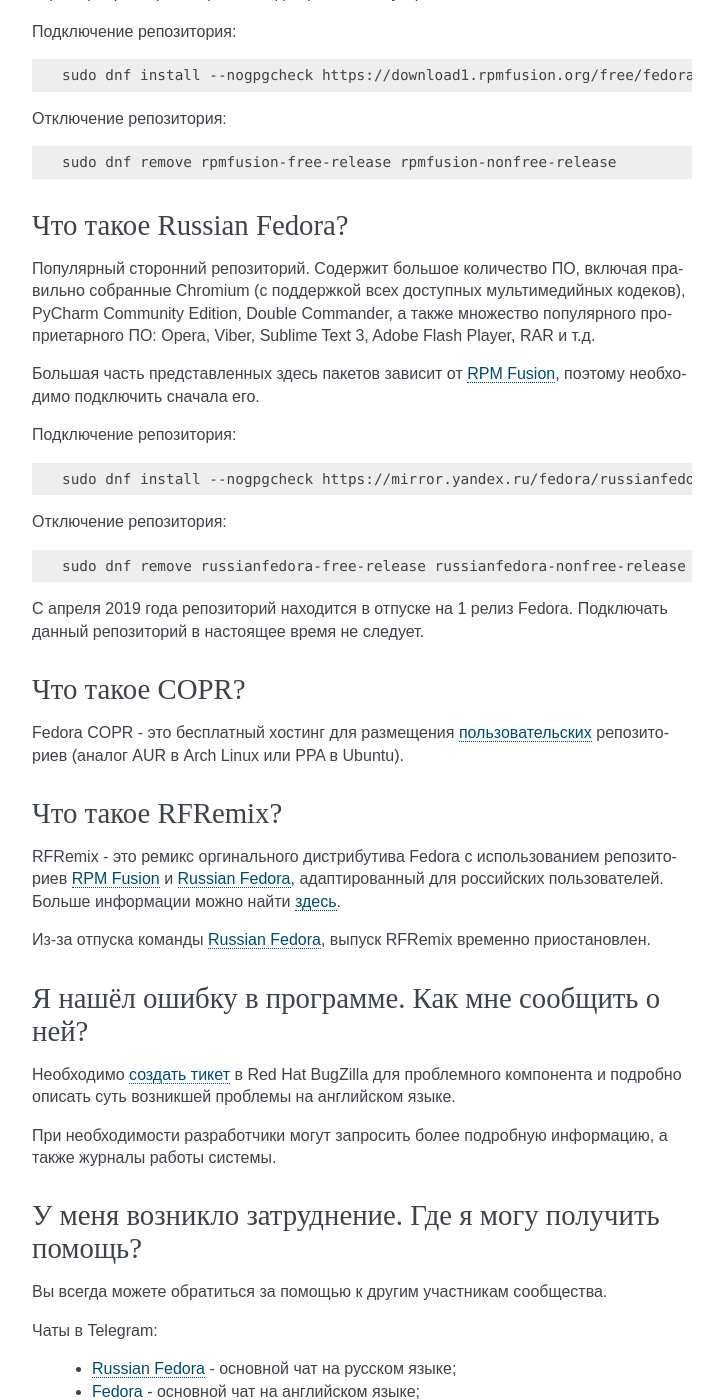
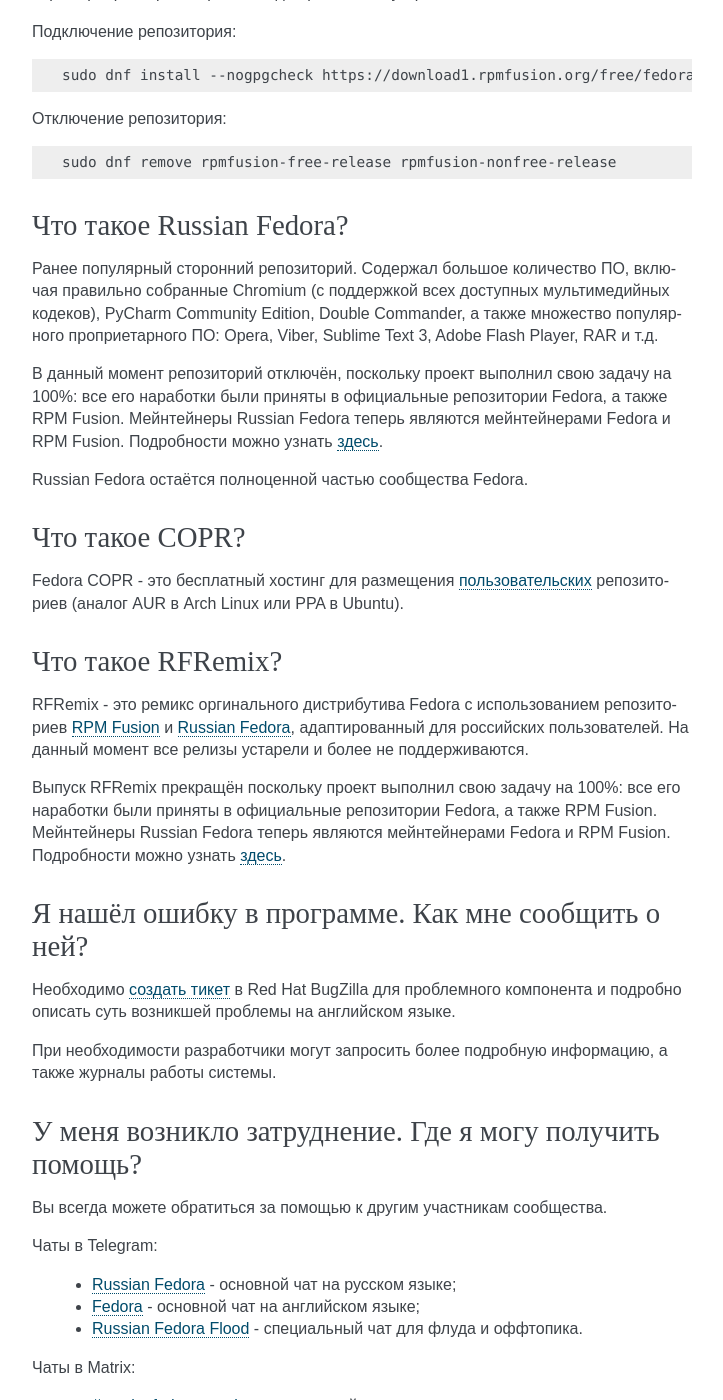
Before and after one commit to RussianFedora/FAQ, a Sphinx documentation site: the page built from source/generic-info.rst, in a window 1280 px wide and 1400 px high, scrolled down 2527 px. Shown: the whole window, without its empty margins (388-1111 px from the left). Built offline with Sphinx 7.4.7, drawn with Linux system fonts in a browser that asks for light colours.

Commit message:
Update information about russianfedora repo and RFRemix

```diff
--- a/source/generic-info.rst
+++ b/source/generic-info.rst
@@ -165,23 +165,12 @@
 Что такое Russian Fedora?
 ============================
 
-Популярный сторонний репозиторий. Содержит большое количество ПО, включая правильно собранные Chromium (с поддержкой всех доступных мультимедийных кодеков), PyCharm Community Edition, Double Commander, а также множество популярного проприетарного ПО: Opera, Viber, Sublime Text 3, Adobe Flash Player, RAR и т.д.
+Ранее популярный сторонний репозиторий. Содержал большое количество ПО, включая правильно собранные Chromium (с поддержкой всех доступных мультимедийных кодеков), PyCharm Community Edition, Double Commander, а также множество популярного проприетарного ПО: Opera, Viber, Sublime Text 3, Adobe Flash Player, RAR и т.д.
 
-Большая часть представленных здесь пакетов зависит от :ref:`RPM Fusion <rpmfusion>`, поэтому необходимо подключить сначала его.
+В данный момент репозиторий отключён, поскольку проект выполнил свою задачу на 100%: все его наработки были приняты в официальные репозитории Fedora, а также RPM Fusion. Мейнтейнеры Russian Fedora теперь являются мейнтейнерами Fedora и RPM Fusion.
+Подробности можно узнать `здесь <https://ru.fedoracommunity.org/posts/rfremix-retired/>`__.
 
-Подключение репозитория:
-
-.. code-block:: text
-
-    sudo dnf install --nogpgcheck https://mirror.yandex.ru/fedora/russianfedora/russianfedora/free/fedora/russianfedora-free-release-stable.noarch.rpm https://mirror.yandex.ru/fedora/russianfedora/russianfedora/nonfree/fedora/russianfedora-nonfree-release-stable.noarch.rpm
-
-Отключение репозитория:
-
-.. code-block:: text
-
-    sudo dnf remove russianfedora-free-release russianfedora-nonfree-release
-
-С апреля 2019 года репозиторий находится в отпуске на 1 релиз Fedora. Подключать данный репозиторий в настоящее время не следует.
+Russian Fedora остаётся полноценной частью сообщества Fedora.
 
 .. index:: repository, copr, overlay, third-party
 .. _copr:
@@ -197,9 +186,10 @@
 Что такое RFRemix?
 ======================
 
-RFRemix - это ремикс оргинального дистрибутива Fedora с использованием репозиториев :ref:`RPM Fusion <rpmfusion>` и :ref:`Russian Fedora <russian-fedora>`, адаптированный для российских пользователей. Больше информации можно найти `здесь <https://ru.fedoracommunity.org/stories/rfremix/>`__.
+RFRemix - это ремикс оргинального дистрибутива Fedora с использованием репозиториев :ref:`RPM Fusion <rpmfusion>` и :ref:`Russian Fedora <russian-fedora>`, адаптированный для российских пользователей. На данный момент все релизы устарели и более не поддерживаются.
 
-Из-за отпуска команды :ref:`Russian Fedora <russian-fedora>`, выпуск RFRemix временно приостановлен.
+Выпуск RFRemix прекращён поскольку проект выполнил свою задачу на 100%: все его наработки были приняты в официальные репозитории Fedora, а также RPM Fusion. Мейнтейнеры Russian Fedora теперь являются мейнтейнерами Fedora и RPM Fusion.
+Подробности можно узнать `здесь <https://ru.fedoracommunity.org/posts/rfremix-retired/>`__.
 
 .. index:: bug report, report, bug
 .. _bug-report:
```
